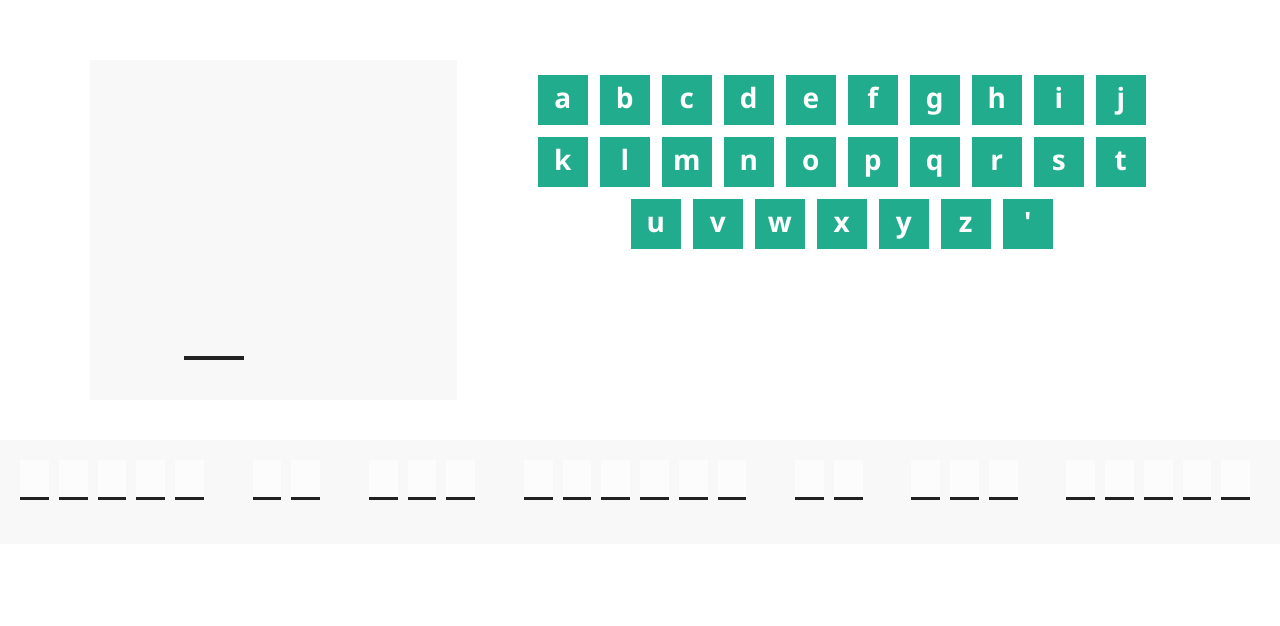
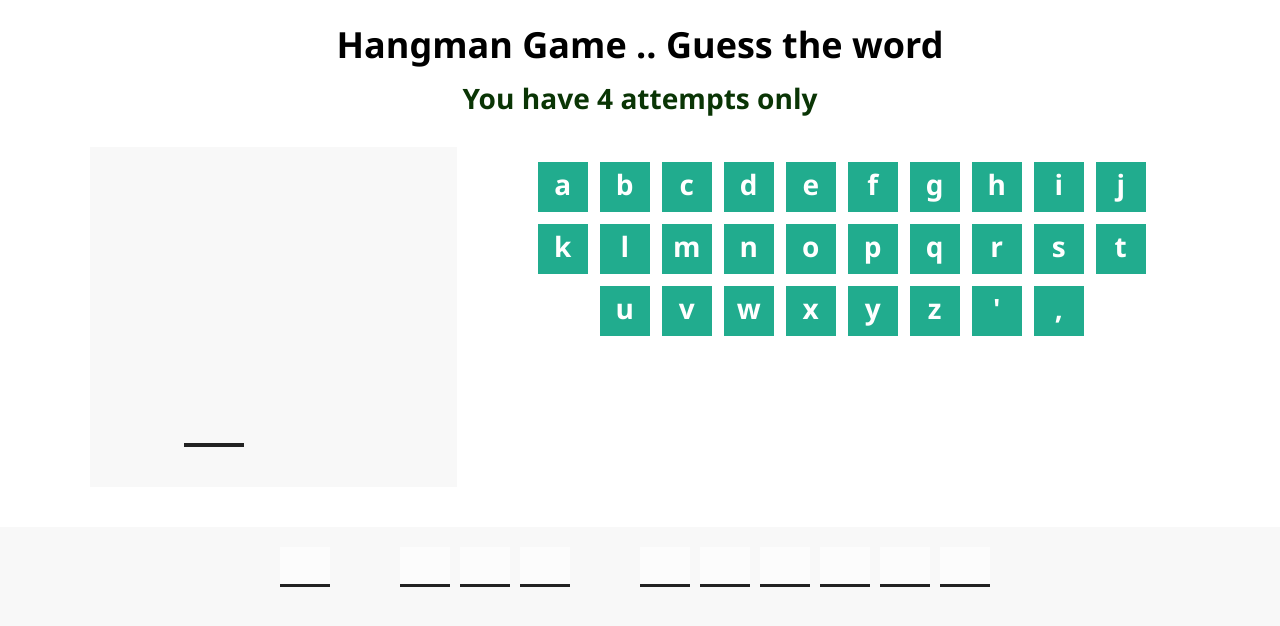
Before and after one commit to MostafaHamdy3/Hangman, a plain HTML site: page index.html in a window 1280 px wide. Drawn offline with Linux system fonts and the light colour scheme.

Commit message:
Add more words

```diff
--- a/index.html
+++ b/index.html
@@ -9,6 +9,10 @@
     <link rel="stylesheet" href="main.css" />
   </head>
   <body>
+    <div class="header">
+      <h2>Hangman Game .. Guess the word</h2>
+      <h3>You have <strong>4</strong> attempts only</h3>
+    </div>
     <div class="container">
       <div class="drawn">
         <div class="hangman-draw">
--- a/main.css
+++ b/main.css
@@ -8,12 +8,26 @@
   font-family: "Segoe UI", Tahoma, Geneva, Verdana, sans-serif;
 }
 
+.header {
+  margin-top: 20px;
+  display: flex;
+  flex-direction: column;
+  align-items: center;
+  justify-content: center;
+  font-size: 24px;
+}
+
+h3 {
+  margin-top: 10px;
+  color: rgb(10, 53, 5);
+}
+
 .container {
   margin: 20px auto;
   width: 1100px;
   display: flex;
   gap: 48px;
-  margin-top: 60px;
+  margin-top: 30px;
 }
 
 .drawn {
--- a/script.js
+++ b/script.js
@@ -1,11 +1,16 @@
-const letters = "abcdefghijklmnopqrstuvwxyz'";
+const letters = "abcdefghijklmnopqrstuvwxyz',";
 const words = [
   "Choose what you lose",
   "Choose or lose",
-  "I'm a Frontend developer",
   "Albert Einstein",
-  "Gaza is the capital of Palestine",
   "Egypt is the mother of the world",
+  "Hold your horses",
+  "Never would have guessed",
+  "Yesterday, wouldn't be too soon",
+  "Have it your way",
+  "You'll get the hang of if",
+  "Vamoose",
+  "A for effort",
 ];
 
 let lettersArray = Array.from(letters);
```
